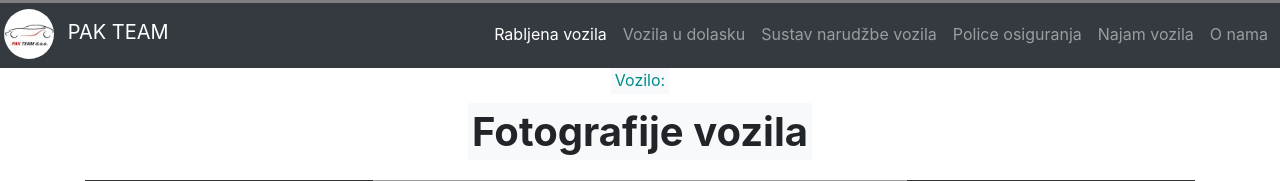
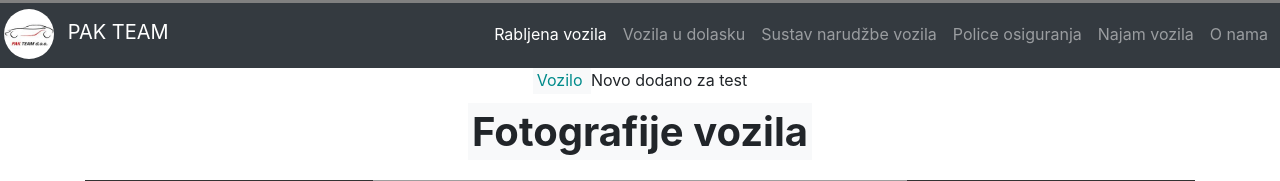
Before and after one commit to Branimir97/pak-team, a Symfony app: template templates/vehicle/details.html.twig in a window 1280 px wide. Shown: the top 181 px of the page. Run offline with Twig, Linux system fonts and the light colour scheme; the template is opened without the code that fills it, so the values that code supplies are empty; form fields are guessed from the names that the template uses; some libraries are stand-ins or nearby versions; grey boxes are pictures that could not be loaded.

Commit message:
git test

```diff
--- a/templates/vehicle/details.html.twig
+++ b/templates/vehicle/details.html.twig
@@ -9,10 +9,13 @@
     <div class="container-fluid">
         <p class="text-center mb-0">
             <span class="bg-light p-1" style="color: darkcyan">
-                Vozilo:
+                Vozilo
                 <b>
                     {{ vehicle.mark }} {{ vehicle.model }}
                 </b>
+            </span>
+            <span>
+                Novo dodano za test
             </span>
         </p>
         <h1 class="p-3 text-center">
```
